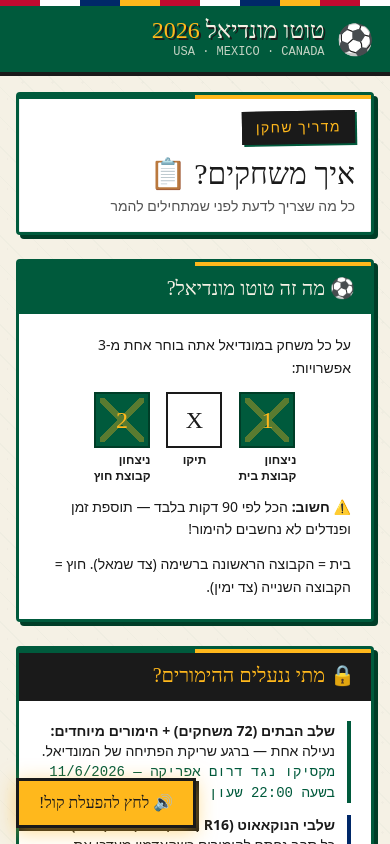
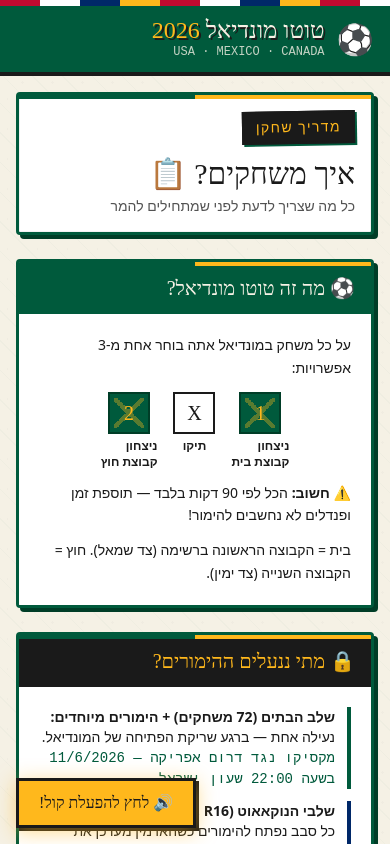
Before and after one commit to daamdoom0/toto-shchona-2026, a Next.js app: page /rules in a window 390 px wide. Shown: the top 844 px of the page. Built offline with nearby package versions, Linux system fonts and the light colour scheme; no server answers.

Commit message:
Update globals.css

```diff
--- a/src/app/globals.css
+++ b/src/app/globals.css
@@ -298,3 +298,12 @@ table.leaderboard tbody tr:first-child td {
     text-shadow: 2px 2px 0 var(--toto-ink);
   }
 }
+
+/* Mobile responsive - תאי הימור קטנים יותר בפלאפון */
+@media (max-width: 640px) {
+  .bet-cell {
+    width: 42px;
+    height: 42px;
+    font-size: 20px;
+  }
+}
```
